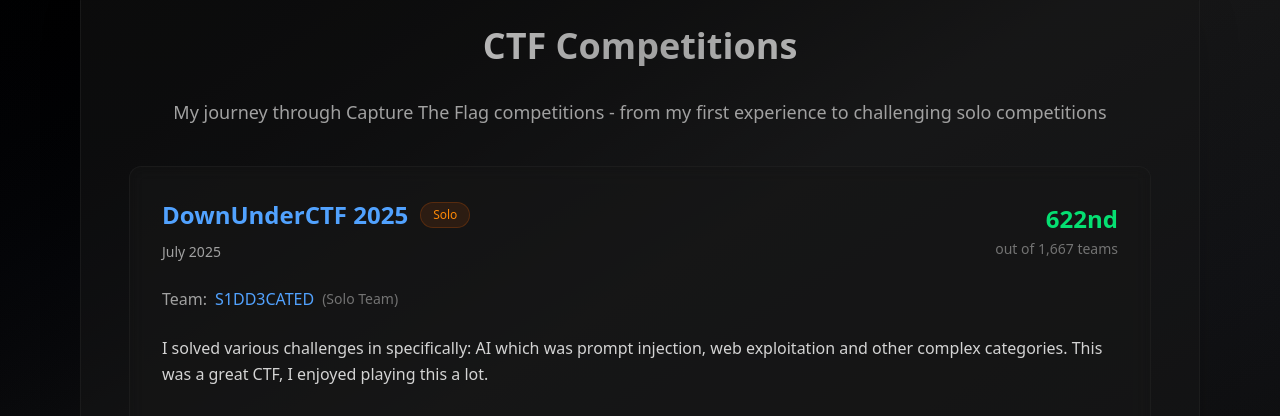
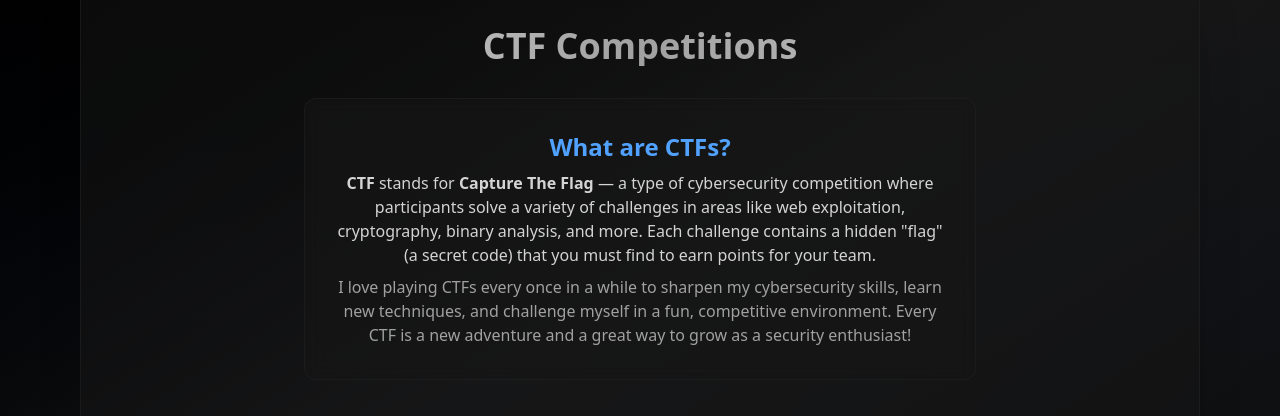
Before and after one commit to SiddDevCS/Sidd-Website, a Next.js app: page /ctfs in a window 1280 px wide. Shown: the part 119-535 px from the top of the page. Built offline with nearby package versions, Linux system fonts and the light colour scheme.

Commit message:
Changes to /ctfs

```diff
--- a/app/ctfs/page.tsx
+++ b/app/ctfs/page.tsx
@@ -239,8 +239,20 @@
             <h1 className="text-4xl font-bold mb-8 text-center text-gradient">
               CTF Competitions
             </h1>
+          </header>
 
-          </header>
+          {/* What are CTFs? Section */}
+          <section className="mb-10">
+            <div className="glass-card rounded-xl p-6 md:p-8 mx-auto max-w-2xl text-center border-l-4 border-blue-500/30">
+              <h2 className="text-2xl font-semibold text-blue-400 mb-2">What are CTFs?</h2>
+              <p className="text-neutral-300 mb-2">
+                <strong>CTF</strong> stands for <strong>Capture The Flag</strong> — a type of cybersecurity competition where participants solve a variety of challenges in areas like web exploitation, cryptography, binary analysis, and more. Each challenge contains a hidden "flag" (a secret code) that you must find to earn points for your team.
+              </p>
+              <p className="text-neutral-400">
+                I love playing CTFs every once in a while to sharpen my cybersecurity skills, learn new techniques, and challenge myself in a fun, competitive environment. Every CTF is a new adventure and a great way to grow as a security enthusiast!
+              </p>
+            </div>
+          </section>
 
           <p className="text-lg text-neutral-400 mb-10 text-center">
             My journey through Capture The Flag competitions - from my first experience to challenging solo competitions
```
